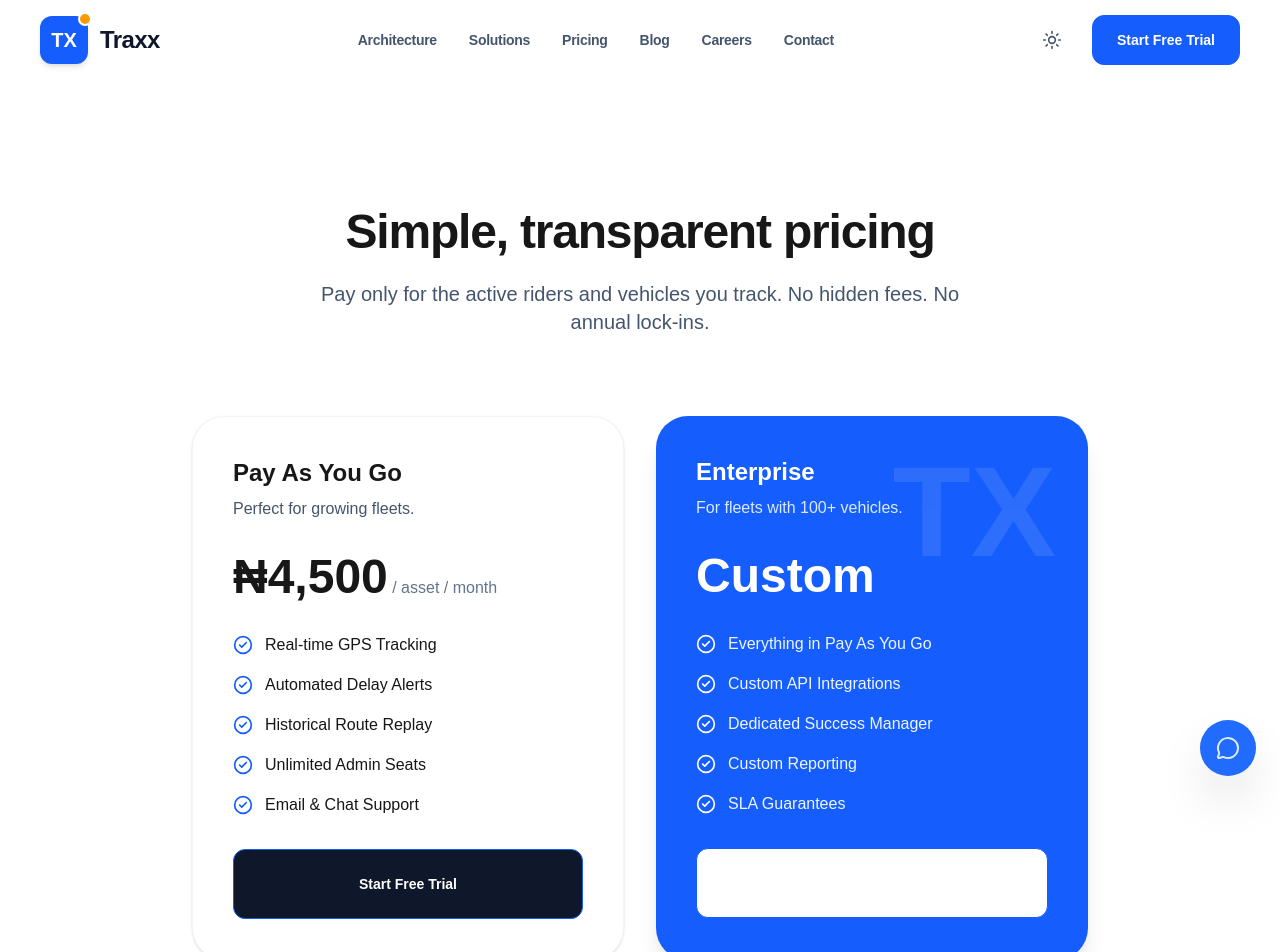
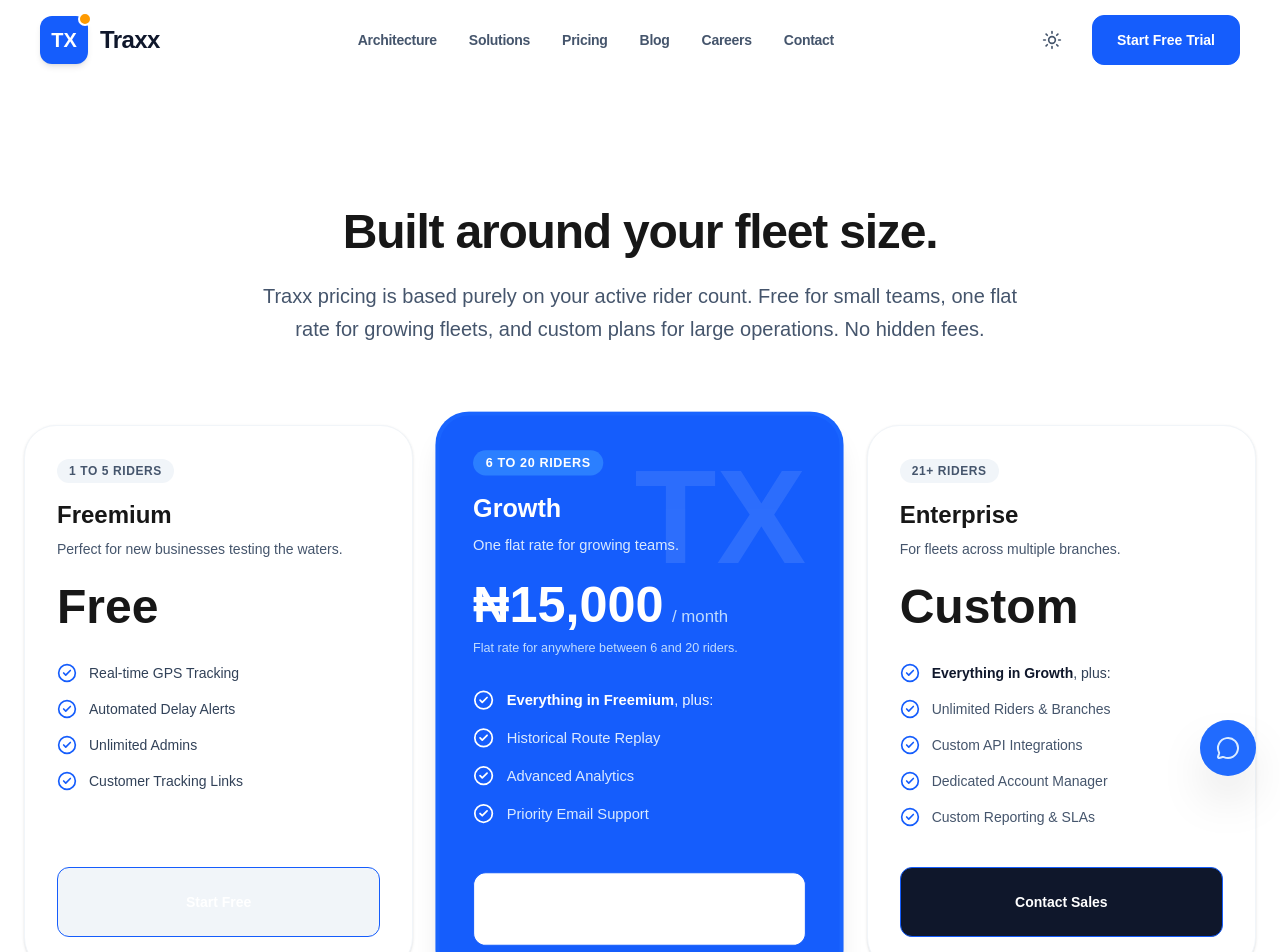
Before and after one commit to abrahamisaiah129/THRAXX, a Next.js app in the folder traxx-web/: page /pricing in a window 1280 px wide. Shown: the top 952 px of the page. Built offline with nearby package versions, Linux system fonts and the light colour scheme.

Commit message:
feat: update pricing page to match live traxx.ng tiers

```diff
--- a/traxx-web/src/app/pricing/page.tsx
+++ b/traxx-web/src/app/pricing/page.tsx
@@ -3,69 +3,104 @@
 
 export default function PricingPage() {
   return (
-    <div className="pt-32 pb-24 px-6 max-w-6xl mx-auto min-h-screen">
+    <div className="pt-32 pb-24 px-6 max-w-7xl mx-auto min-h-screen">
       <div className="text-center mb-20">
-        <h1 className="text-5xl font-extrabold tracking-tight mb-6">Simple, transparent pricing</h1>
-        <p className="text-xl text-slate-600 dark:text-slate-400 max-w-2xl mx-auto">
-          Pay only for the active riders and vehicles you track. No hidden fees. No annual lock-ins.
+        <h1 className="text-5xl font-extrabold tracking-tight mb-6">Built around your fleet size.</h1>
+        <p className="text-xl text-slate-600 dark:text-slate-400 max-w-3xl mx-auto leading-relaxed">
+          Traxx pricing is based purely on your active rider count. Free for small teams, one flat rate for growing fleets, and custom plans for large operations. No hidden fees.
         </p>
       </div>
 
-      <div className="grid md:grid-cols-2 gap-8 max-w-4xl mx-auto">
-        <div className="p-8 md:p-10 rounded-[2rem] bg-white dark:bg-slate-900 border border-slate-100 dark:border-slate-800 shadow-sm">
-          <div className="mb-8">
-            <h2 className="text-2xl font-bold mb-2">Pay As You Go</h2>
-            <p className="text-slate-600 dark:text-slate-400">Perfect for growing fleets.</p>
+      <div className="grid md:grid-cols-3 gap-8">
+        {/* Freemium */}
+        <div className="p-8 rounded-[2rem] bg-white dark:bg-slate-900 border border-slate-100 dark:border-slate-800 shadow-sm flex flex-col">
+          <div className="mb-6">
+            <span className="inline-block px-3 py-1 bg-slate-100 dark:bg-slate-800 text-slate-600 dark:text-slate-300 text-xs font-bold uppercase tracking-wider rounded-full mb-4">1 to 5 riders</span>
+            <h2 className="text-2xl font-bold mb-2">Freemium</h2>
+            <p className="text-slate-600 dark:text-slate-400 text-sm">Perfect for new businesses testing the waters.</p>
           </div>
           <div className="mb-8">
-            <span className="text-5xl font-black">₦4,500</span>
-            <span className="text-slate-500 font-medium"> / asset / month</span>
+            <span className="text-5xl font-black">Free</span>
           </div>
-          <ul className="space-y-4 mb-8">
+          <ul className="space-y-4 mb-10 flex-1">
             {[
               "Real-time GPS Tracking",
               "Automated Delay Alerts",
-              "Historical Route Replay",
-              "Unlimited Admin Seats",
-              "Email & Chat Support"
+              "Unlimited Admins",
+              "Customer Tracking Links"
             ].map(feature => (
-              <li key={feature} className="flex items-center gap-3 font-medium">
+              <li key={feature} className="flex items-start gap-3 font-medium text-sm text-slate-700 dark:text-slate-300">
                 <CheckCircle2 className="w-5 h-5 text-blue-600 shrink-0" />
                 {feature}
               </li>
             ))}
           </ul>
-          <Button className="w-full bg-slate-900 text-white hover:bg-slate-800 shadow-none py-6 text-lg rounded-xl">Start Free Trial</Button>
+          <Button className="w-full bg-slate-100 text-slate-900 hover:bg-slate-200 dark:bg-slate-800 dark:text-white dark:hover:bg-slate-700 shadow-none py-6 rounded-xl font-bold">Start Free</Button>
         </div>
 
-        <div className="p-8 md:p-10 rounded-[2rem] bg-blue-600 text-white shadow-xl relative overflow-hidden">
-          <div className="absolute top-0 right-0 p-8 opacity-10">
+        {/* Growth */}
+        <div className="p-8 rounded-[2rem] bg-blue-600 text-white shadow-xl relative overflow-hidden flex flex-col scale-105 z-10 border-4 border-blue-500/20">
+          <div className="absolute top-0 right-0 p-8 opacity-10 pointer-events-none">
              <div className="text-9xl font-black">TX</div>
           </div>
-          <div className="relative z-10">
-            <div className="mb-8">
-              <h2 className="text-2xl font-bold mb-2 text-white">Enterprise</h2>
-              <p className="text-blue-100">For fleets with 100+ vehicles.</p>
+          <div className="relative z-10 mb-6">
+            <span className="inline-block px-3 py-1 bg-blue-500 text-white text-xs font-bold uppercase tracking-wider rounded-full mb-4">6 to 20 riders</span>
+            <h2 className="text-2xl font-bold mb-2 text-white">Growth</h2>
+            <p className="text-blue-100 text-sm">One flat rate for growing teams.</p>
           </div>
-            <div className="mb-8">
-              <span className="text-5xl font-black text-white">Custom</span>
+          <div className="relative z-10 mb-2">
+            <span className="text-5xl font-black text-white">₦15,000</span>
+            <span className="text-blue-200 font-medium ml-2">/ month</span>
           </div>
-            <ul className="space-y-4 mb-8">
+          <p className="text-blue-200 text-xs font-medium mb-8 relative z-10">Flat rate for anywhere between 6 and 20 riders.</p>
+
+          <ul className="space-y-4 mb-10 flex-1 relative z-10">
+            <li className="flex items-start gap-3 font-medium text-sm text-blue-50">
+              <CheckCircle2 className="w-5 h-5 text-white shrink-0" />
+              <span><strong className="text-white">Everything in Freemium</strong>, plus:</span>
+            </li>
             {[
-                "Everything in Pay As You Go",
-                "Custom API Integrations",
-                "Dedicated Success Manager",
-                "Custom Reporting",
-                "SLA Guarantees"
+              "Historical Route Replay",
+              "Advanced Analytics",
+              "Priority Email Support"
             ].map(feature => (
-                <li key={feature} className="flex items-center gap-3 font-medium text-blue-50">
+              <li key={feature} className="flex items-start gap-3 font-medium text-sm text-blue-100">
                 <CheckCircle2 className="w-5 h-5 text-white shrink-0" />
                 {feature}
               </li>
             ))}
           </ul>
-            <Button className="w-full bg-white text-blue-600 hover:bg-slate-50 shadow-none py-6 text-lg rounded-xl">Contact Sales</Button>
+          <Button className="relative z-10 w-full bg-white text-blue-600 hover:bg-blue-50 shadow-none py-6 rounded-xl font-bold">Get Started</Button>
         </div>
+
+        {/* Enterprise */}
+        <div className="p-8 rounded-[2rem] bg-white dark:bg-slate-900 border border-slate-100 dark:border-slate-800 shadow-sm flex flex-col">
+          <div className="mb-6">
+            <span className="inline-block px-3 py-1 bg-slate-100 dark:bg-slate-800 text-slate-600 dark:text-slate-300 text-xs font-bold uppercase tracking-wider rounded-full mb-4">21+ riders</span>
+            <h2 className="text-2xl font-bold mb-2">Enterprise</h2>
+            <p className="text-slate-600 dark:text-slate-400 text-sm">For fleets across multiple branches.</p>
+          </div>
+          <div className="mb-8">
+            <span className="text-5xl font-black">Custom</span>
+          </div>
+          <ul className="space-y-4 mb-10 flex-1">
+            <li className="flex items-start gap-3 font-medium text-sm text-slate-700 dark:text-slate-300">
+              <CheckCircle2 className="w-5 h-5 text-blue-600 shrink-0" />
+              <span><strong className="text-slate-900 dark:text-white">Everything in Growth</strong>, plus:</span>
+            </li>
+            {[
+              "Unlimited Riders & Branches",
+              "Custom API Integrations",
+              "Dedicated Account Manager",
+              "Custom Reporting & SLAs"
+            ].map(feature => (
+              <li key={feature} className="flex items-start gap-3 font-medium text-sm text-slate-600 dark:text-slate-400">
+                <CheckCircle2 className="w-5 h-5 text-blue-600 shrink-0" />
+                {feature}
+              </li>
+            ))}
+          </ul>
+          <Button className="w-full bg-slate-900 text-white hover:bg-slate-800 dark:bg-white dark:text-slate-900 dark:hover:bg-slate-100 shadow-none py-6 rounded-xl font-bold">Contact Sales</Button>
         </div>
       </div>
     </div>
```
Lines whose indentation alone changed are shown as unchanged.
